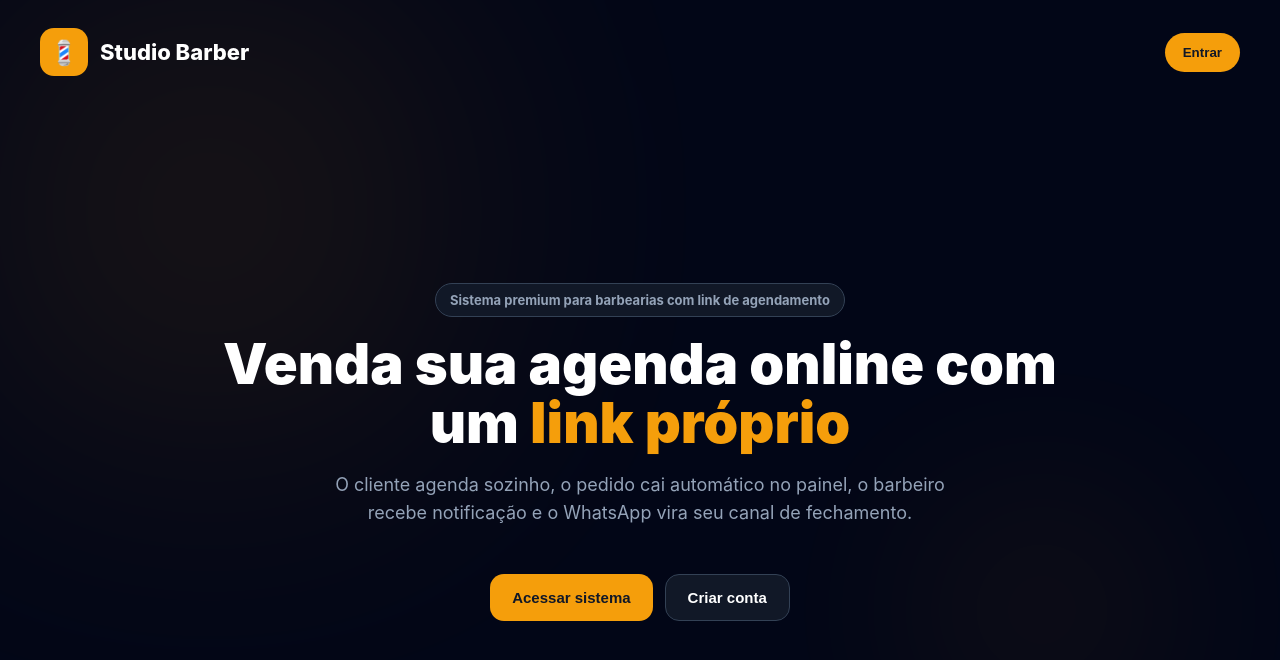
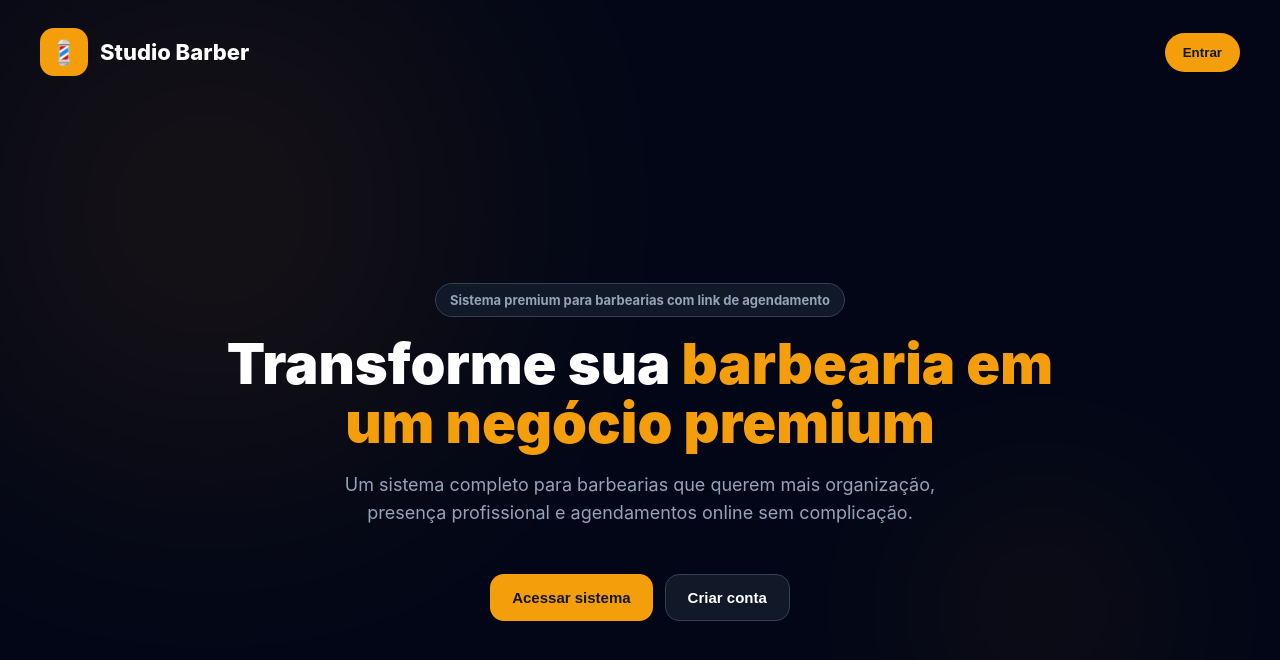
Before and after one commit to lczsimoes/studio-barber-premium, a React (Create React App) app in the folder frontend/: page / in a window 1280 px wide. Shown: the top 660 px of the page. Built offline with nearby package versions, Linux system fonts and the light colour scheme.

Commit message:
Atualiza texto principal da home

```diff
--- a/frontend/src/App.js
+++ b/frontend/src/App.js
@@ -463,13 +463,13 @@ function PainelBarbeiro() {
             Sistema premium para barbearias com link de agendamento
           </div>
 
-          <h1 style={{ ...styles.heroTitle, color: theme.text }}>
-            Venda sua agenda online com um <span style={{ color: theme.primary }}>link próprio</span>
-          </h1>
-
-          <p style={{ ...styles.heroDescription, color: theme.textSoft }}>
-            O cliente agenda sozinho, o pedido cai automático no painel, o barbeiro recebe notificação e o WhatsApp vira seu canal de fechamento.
-          </p>
+       <h1 style={{ ...styles.heroTitle, color: theme.text }}>
+  Transforme sua <span style={{ color: theme.primary }}>barbearia em um negócio premium</span>
+</h1>
+
+<p style={{ ...styles.heroDescription, color: theme.textSoft }}>
+  Um sistema completo para barbearias que querem mais organização, presença profissional e agendamentos online sem complicação.
+</p>
 
           <div style={styles.heroActions}>
             <button style={{ ...styles.heroPrimaryBtn, background: theme.primary }} onClick={() => setTela("login")}>
```
